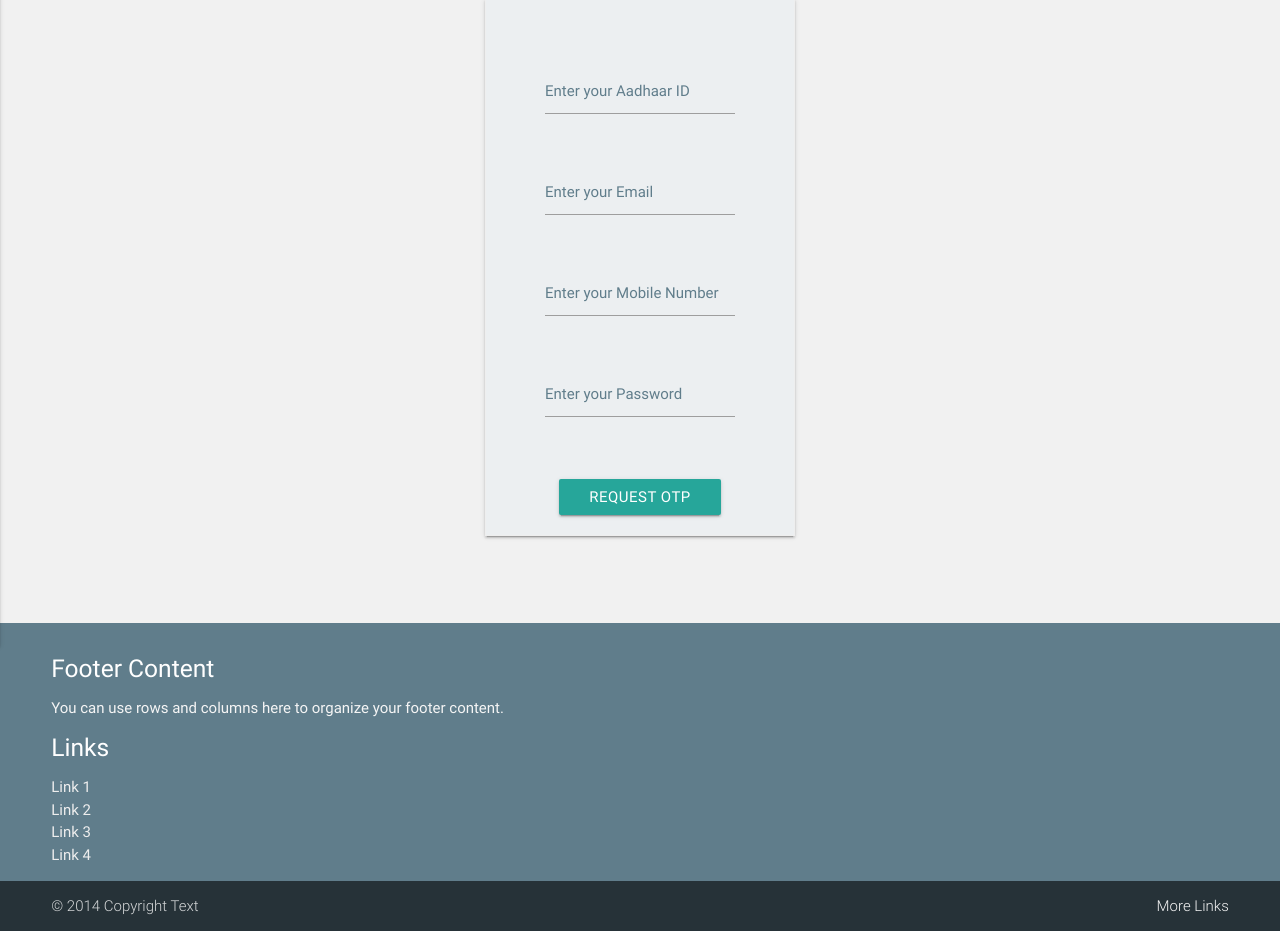
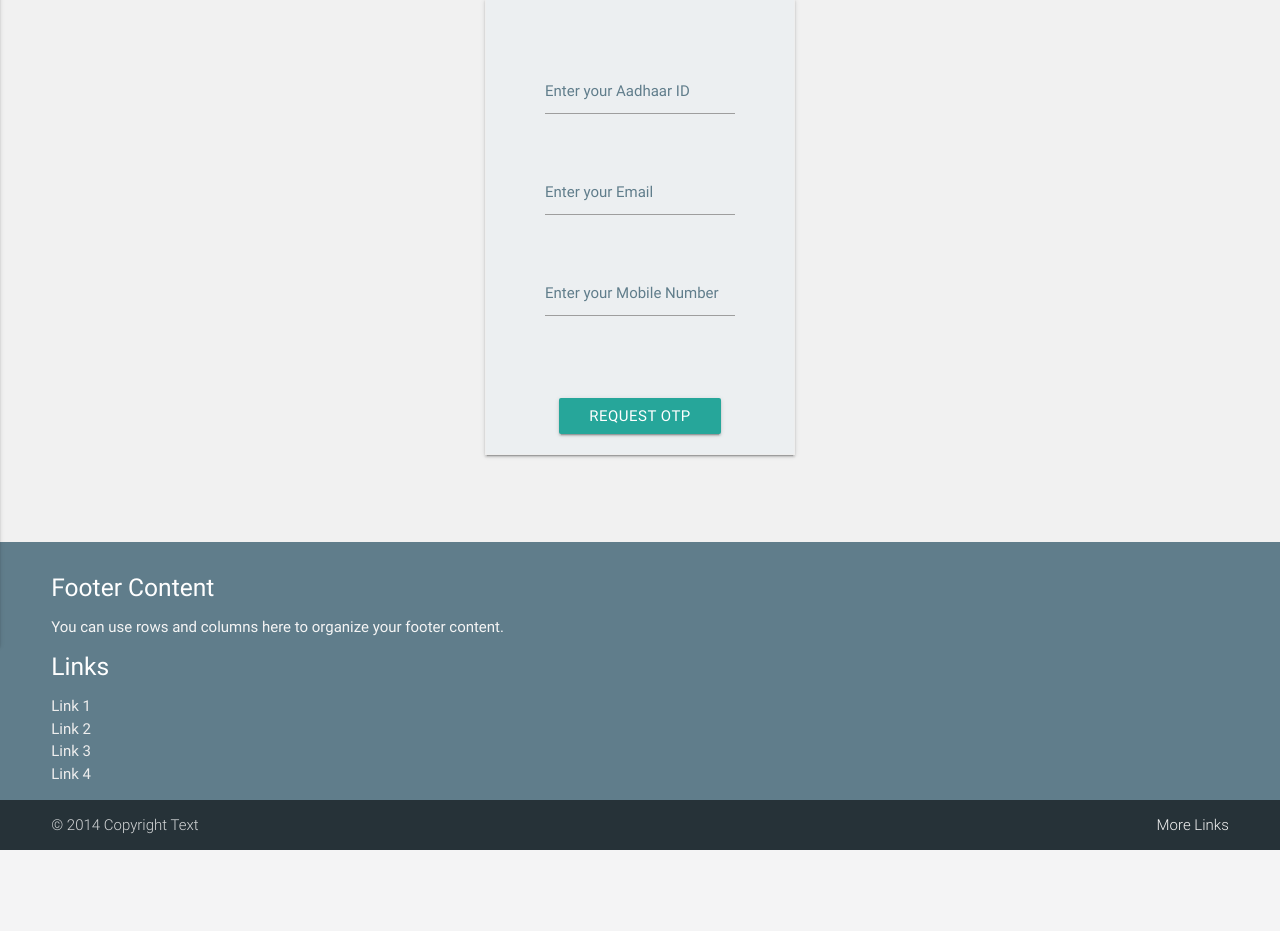
Before and after one commit to sagban/autobot, a Django app: page /user-validate/ in a window 1280 px wide. Shown: the part 214-1145 px from the top of the page. After the commit the page ends 1064 px from the top, so only its background shows below. Run offline with Django 3.2, Linux system fonts and the light colour scheme.

Commit message:
user-login fixes

```diff
--- a/userapp/templates/userlogin.html
+++ b/userapp/templates/userlogin.html
@@ -54,10 +54,10 @@
             </div>
 
             <div class='row'>
-              <div class='input-field col s12'>
+              <!--<div class='input-field col s12'>
                 <input class='validate' type='password' name='user-pass' id='user-pass' />
                 <label for='user-pass'>Enter your Password</label>
-              </div>
+              </div>-->
               <!--<label style='float: right;'>
 								<a class='blue-grey-text' href='../forgot-password'><b>Forgot Password?</b></a>
               </label>
@@ -82,12 +82,13 @@
   </main>
 
 <!-- OTP Structure -->
+<form action="userlogin.html"></form>
   <div id="otp" class="modal">
     <div class="modal-content">
       <h4>Enter your OTP</h4>
       <div class="input-field col m8 s12">
           <i class="material-icons prefix">lock</i>
-          <input id="otp" type="tel" class="validate">
+          <input id="optr" type="tel" class="validate">
           <label for="otp">OTP</label>
         </div>
     </div>
```
